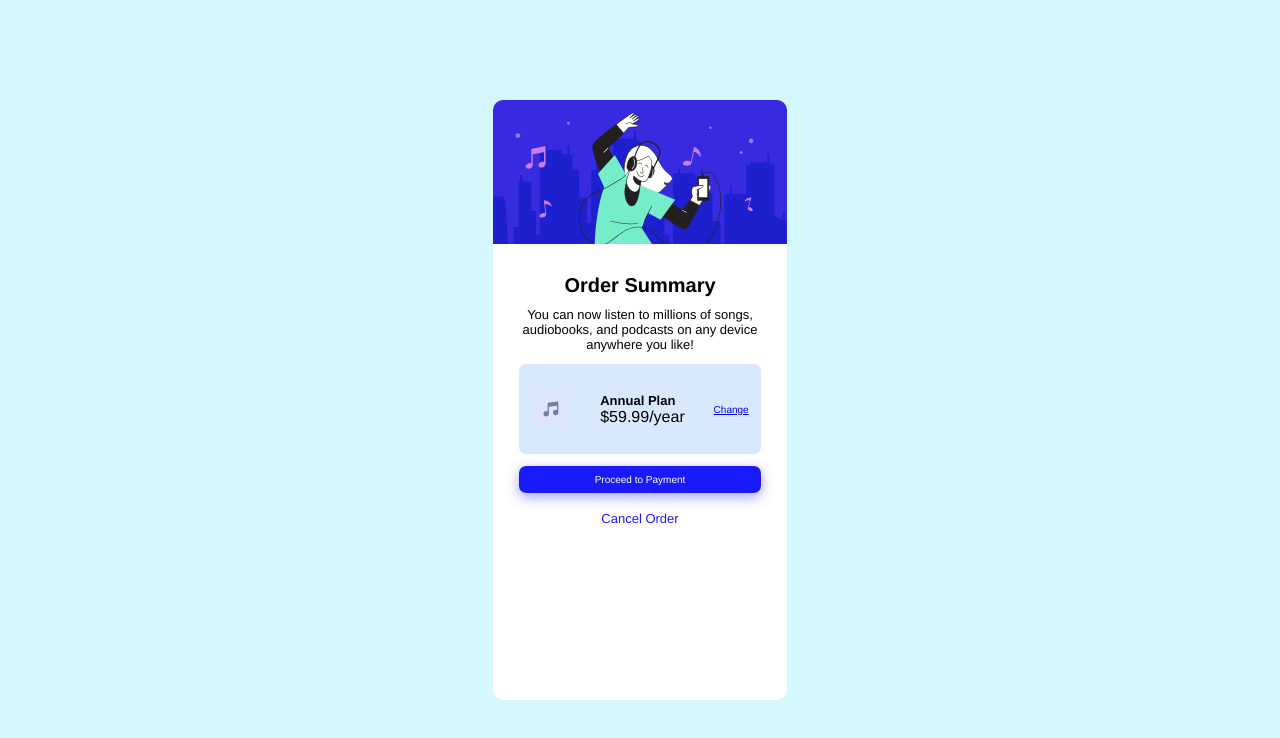
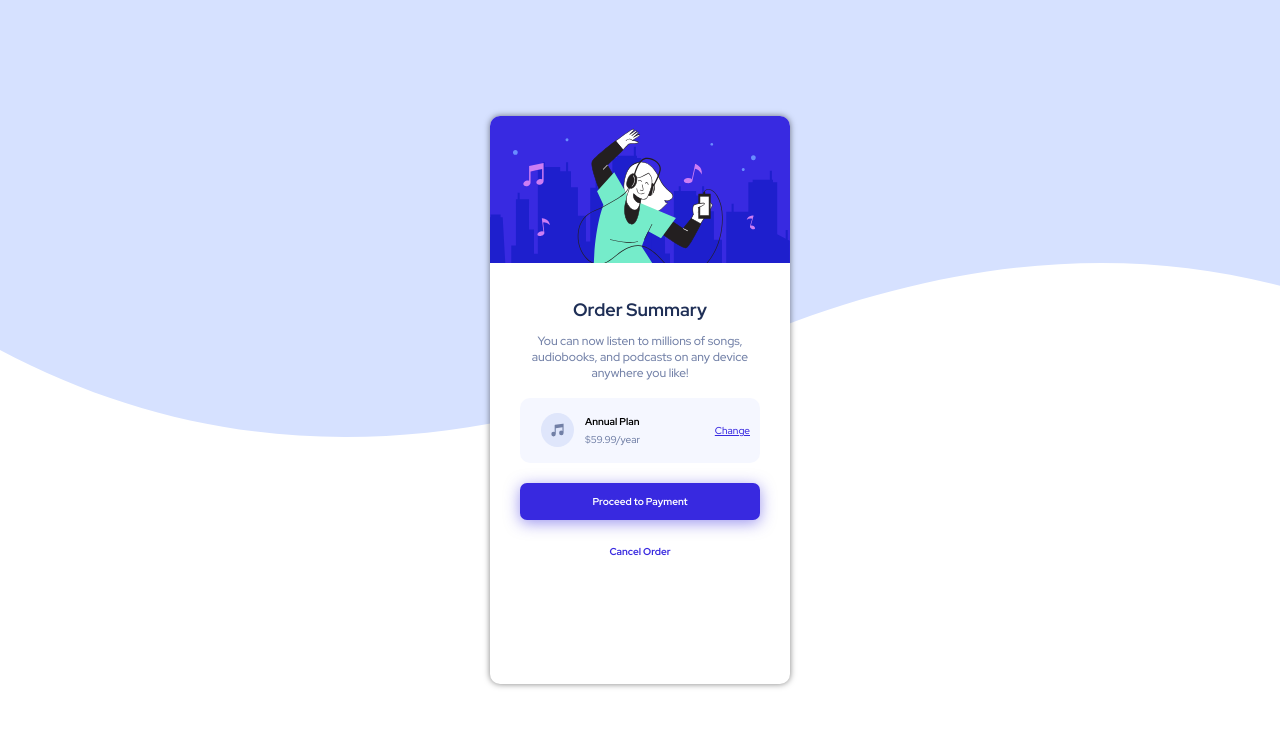
Before and after one commit to Kevin-Cay/card_frontendmentor, a plain HTML site: page index.html in a window 1280 px wide. Drawn offline with nearby package versions, Linux system fonts and the light colour scheme.

Commit message:
mejora en felxbox

```diff
--- a/index.html
+++ b/index.html
@@ -6,51 +6,45 @@
 
   <link rel="icon" type="image/png" sizes="32x32" href="./images/favicon-32x32.png">
 
-  <title>Frontend Mentor | Order summary card</title>
+  <title>Order summary card</title>
   <link rel="stylesheet" href="style.css">
   <link rel="preconnect" href="https://fonts.googleapis.com">
   <link rel="preconnect" href="https://fonts.gstatic.com" crossorigin>
-  <link href="https://fonts.googleapis.com/css2?family=Arimo:wght@400;500;700&display=swap" rel="stylesheet">
+  <link href="https://fonts.googleapis.com/css2?family=Red+Hat+Display:wght@500;700;900&display=swap" rel="stylesheet">
 </head>
 <body>
-
-
   <div class="card">
-    <section class="imagen">
-      <img src="images/illustration-hero.svg" alt="">
-    </section>
-    <section class="blanco">
-          <div class="texto-container">
-              <h1 class="titulo">Order Summary</h1>
-              <p class="texto">
-                You can now listen to millions of songs, audiobooks, and podcasts on any
-                  device anywhere you like!
-              </p>
+    <div class="picture">
+      <img  src="images/illustration-hero.svg" alt="">
+    </div>
+    <div class="texto">
+      <div class="content">
+            <h1><b>Order Summary</b></h1>
+            <p>You can now listen to millions of songs, audiobooks, and podcasts on any
+              device anywhere you like!</p>
       </div>
       <div class="plan">
+        <div class="imagen">
           <img src="images/icon-music.svg" alt="">
-            <div class="texto-plan">
-              <strong>
-                <h1>Annual Plan</h1>
-              </strong>
+        </div>
+        <div class="plan_content">
+          <h2><b>Annual Plan </b></h2>
           <p>$59.99/year</p>
         </div>
-            <a href="#"> Change</a>
+        <div class="change">
+            <a href="#">Change</a>
         </div>
-          <div class="payment">
-            <p>Proceed to Payment</p>
+      </div>
+      <div class="proceed">
+        <b>Proceed to Payment</b>
       </div>
       <div class="cancel">
-            Cancel Order
+          <b>Cancel Order</b>
       </div>
-    </section>
     </div>
-
-
-  <!-- You can now listen to millions of songs, audiobooks, and podcasts on any
-  device anywhere you like!-->
-
-  <!-- <div class="attribution">
+  </div>
+  <!--
+  <div class="attribution">
     Challenge by <a href="https://www.frontendmentor.io?ref=challenge" target="_blank">Frontend Mentor</a>.
     Coded by <a href="#">Your Name Here</a>.
   </div> -->
--- a/style.css
+++ b/style.css
@@ -1,115 +1,120 @@
 *{
-    padding: 0;
-    margin: 0;
+    margin:0;
+    padding:0;
     box-sizing: border-box;
 }
 body{
-    background-color: rgba(68, 225, 253, 0.219);
+    background-image: url('/images/pattern-background-desktop.svg');
+    background-repeat: no-repeat;
+    height: 100vh;
     display: flex;
     align-items: center;
     justify-content: center;
-    height: 100vh;
-    font-family: 'Arimo', sans-serif;
-}
-.card{
-    height: 75%;
-    width: 23%;
-    background-color: #fff;
-    border-radius: 10px;
-}
-.blanco{
-    width: 100%;
-    height: 66%;
-    padding: 9%;
+    font-family: 'Red Hat Display', sans-serif;
 }
 
-img{
+.card{
+    height: 71%;
+    width: 300px;
+    border-radius: 10px;
+    background: #fff;
+    box-shadow: 0 0 6px 0 rgba(0, 0, 0, .5 );
+    display: flex;
+    flex-direction: column;
+}
+.picture{
+    height: auto;
+}
+.picture img{
     width: 100%;
     border-radius: 10px 10px 0 0;
-    position: static;
-}
-.texto-container{
-    text-align: center;
-    padding: 0 3px;
-}
-.titulo{
-    font-size: 20px;
 }
 .texto{
-    padding-top: 10px;
-    font-size: 13px;
+    height: auto;
+    padding: 30px;
+    align-self: flex-end;
+}
+.content{
+    text-align: center;
+}
+.content h1{
+    font-size: 18px;
+    color: hsl(223, 47%, 23%);
+}
+.content p{
+    font-size: 12px;
+    font-weight: 300;
+    color: hsl(224, 23%, 55%);
+    padding: 12px 10px;
 }
 .plan{
-    background-color: rgba(0, 110, 255, 0.151);
+    height: 65px;
+    width: 100%;
+    border-radius: 10px;
+    background: hsl(225, 100%, 98%);
+    padding: 10px;
     display: flex;
-    margin: 5% 0;
-    justify-content: space-between;
-    border-radius: 7px;
+    align-items: flex-start;
+    margin: 5px 0;
+}
+.imagen{
+    width: 25%;
+    height: 100%;
+    display: flex;
     align-items: center;
-    height: 26%;
-    padding: 5%;
+    justify-content: center;
 }
-.plan h1{
-    font-size: 13px;
+.imagen img{
+    height: 75%;
 }
-.plan img{
-    width: 40px;
-    border-radius: 50%;
-    text-align: center;
+.plan_content{
+    height: 100%;
+    width: 50%;
+    padding: 0 5px;
+    text-align: left;
+    padding: 7px 0;
 }
-.plan >p{
-    margin-top: 2px;
-    font-size: 12px;
-    font-weight: 200;
-}
-.plan a{
-    text-align: right;
+.plan_content h2{
     font-size: 10px;
 }
-.texto-plan{
-    text-align: left;
-    flex-direction: column;
+.plan_content p{
+    padding-top: 5px;
+    font-size: 10px;
+    color:hsl(224, 23%, 55%);
+}
+.change{
+    width: 25%;
+    height: 100%;
+    display: flex;
+    align-self: flex-end;
+    align-items: center;
+    justify-content: right;
+}
+.change a{
+    color: hsl(245, 75%, 52%);
+    font-size: 10px;
+    text-align: right;
+}
 
-}
-.payment{
+.proceed{
+    background: hsl(245, 75%, 52%);
+    height: 15%;
     width: 100%;
-    background-color: rgba(0, 0, 255, 0.897);
-    padding: 8px 0;
+    margin-top: 20px;
+    box-shadow: 0 3px 15px 0 hsla(245, 75%, 52%, 0.5);
+    border-radius: 7px;
     text-align: center;
+    font-size: 10px;
     color: #fff;
-    border-radius: 7px ;
-    font-size: 10px;
-    box-shadow: 0 4px 13px rgba(0, 0, 255, 0.377);
-}
-.payment:hover{
-    cursor: pointer;
+    padding-top: 12px;
 }
 
 .cancel{
+    height: 15%;
     width: 100%;
-    margin-top: 18px;
+    font-size: 10px;
+    color: hsl(245, 75%, 52%);
+    padding-top: 25px;
     text-align: center;
-    color: rgba(0, 0, 255, 0.897);
-    font-size: 13px;
+
 }
-.cancel:hover{
-    cursor: pointer;
-}
-
-
-@media screen and (max-width: 400px) {
-    .card{
-        width: 80%;
-        height: 60%;
-    }
-    .texto{
-        font-size: 15px;
-
-    }
-    .plan{
-        margin: 20px 0;
-    }
-}
-
-.attribution { font-size: 11px; text-align: center; }
-.attribution a { color: hsl(228, 45%, 44%); }
```
Also changed, not shown: order-summary-component-main/index.html (added, +37 -0 lines), order-summary-component-main/design/active-states.jpg (added), order-summary-component-main/design/desktop-design.jpg (added), order-summary-component-main/design/desktop-preview.jpg (added), order-summary-component-main/design/mobile-design.jpg (added), order-summary-component-main/images/favicon-32x32.png (added), order-summary-component-main/images/icon-music.svg (added), order-summary-component-main/images/illustration-hero.svg (added), order-summary-component-main/images/pattern-background-desktop.svg (added), order-summary-component-main/images/pattern-background-mobile.svg (added), 6 other files. Lines whose indentation alone changed are shown as unchanged.
